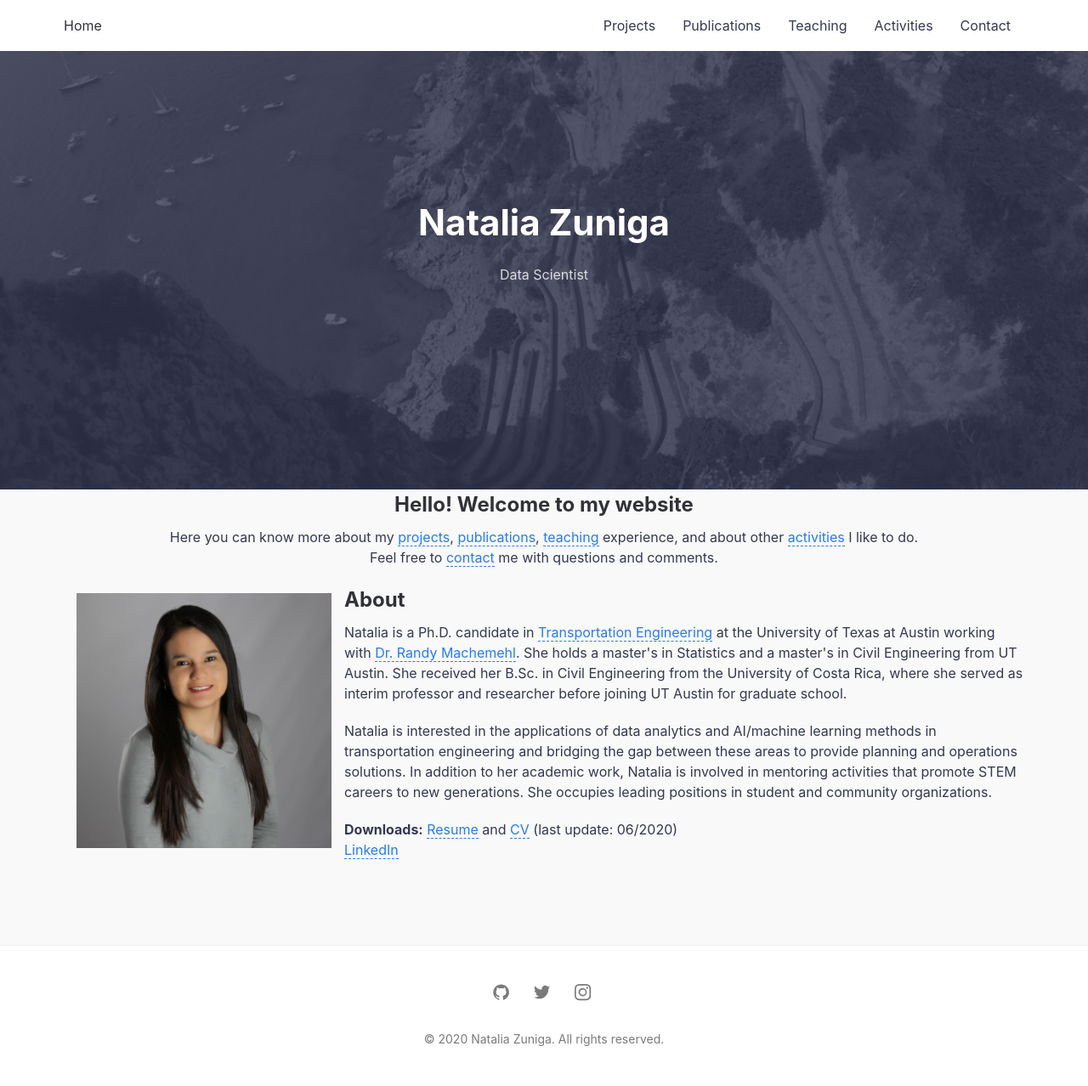
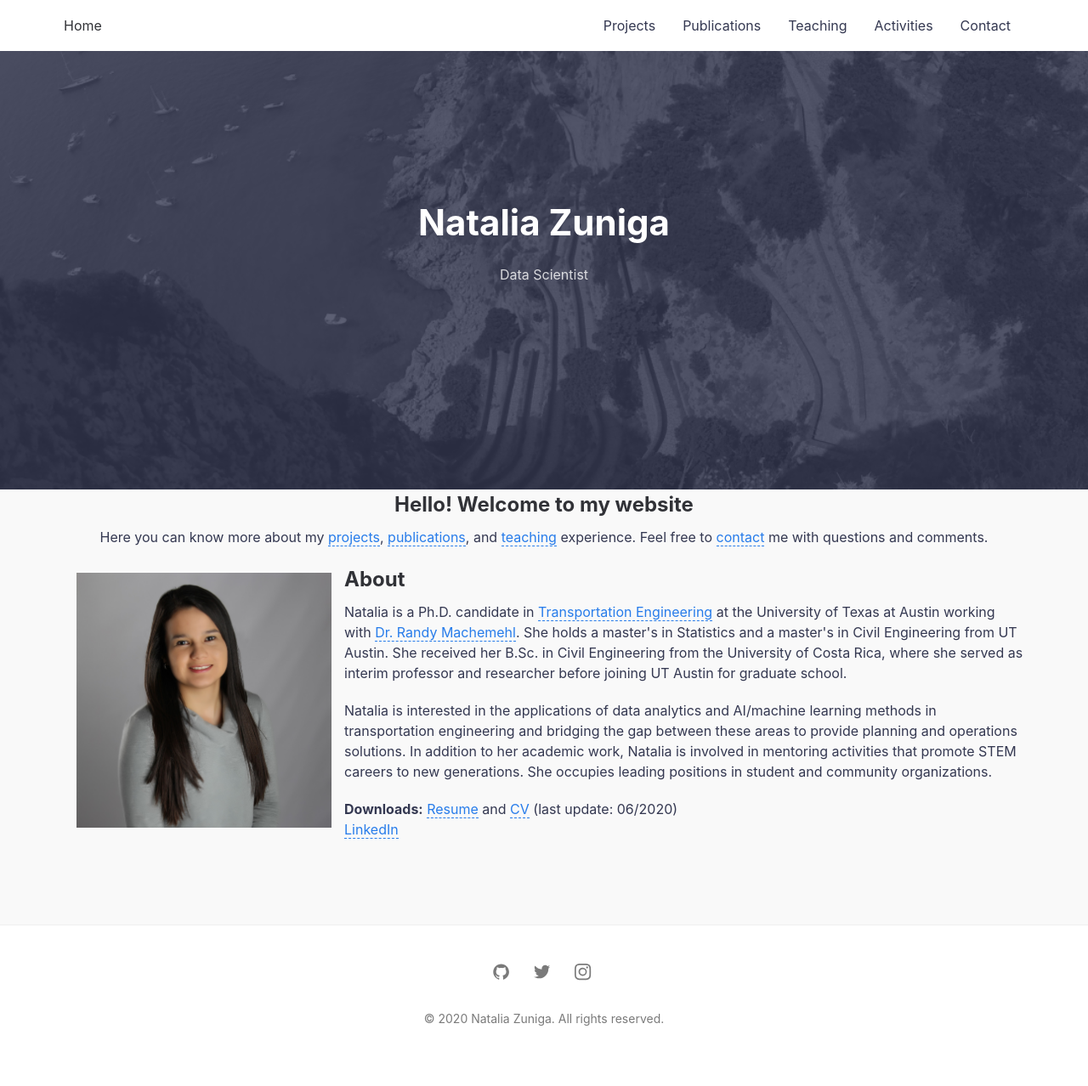
Before and after one commit to nzunigag/nzunigag.github.io, a Jekyll site: the page built from index.md, in a window 1280 px wide. Shown: the whole page at 85% size. Built offline with Jekyll 4.4.1, drawn with Linux system fonts in a browser that asks for light colours; after the commit the page ends 1254 px from its top, so only the background shows below that.

Commit message:
Update default.html

```diff
--- a/_layouts/default.html
+++ b/_layouts/default.html
@@ -36,9 +36,8 @@ layout: compress
               <h2> Hello! Welcome to my website</h2>
             <p>
               Here you can know more about my <a href="https://nzunigag.github.io/projects/">projects</a>,
-              <a href="https://nzunigag.github.io/publications/">publications</a>,
-              <a href="https://nzunigag.github.io/teaching/">teaching</a> experience, and about other
-              <a href="https://nzunigag.github.io/activities/">activities</a> I like to do. <br>
+              <a href="https://nzunigag.github.io/publications/">publications</a>, and
+              <a href="https://nzunigag.github.io/teaching/">teaching</a> experience.
 
               Feel free to <a href="https://nzunigag.github.io/contact/">contact</a> me with questions and comments.
             </p>
```
